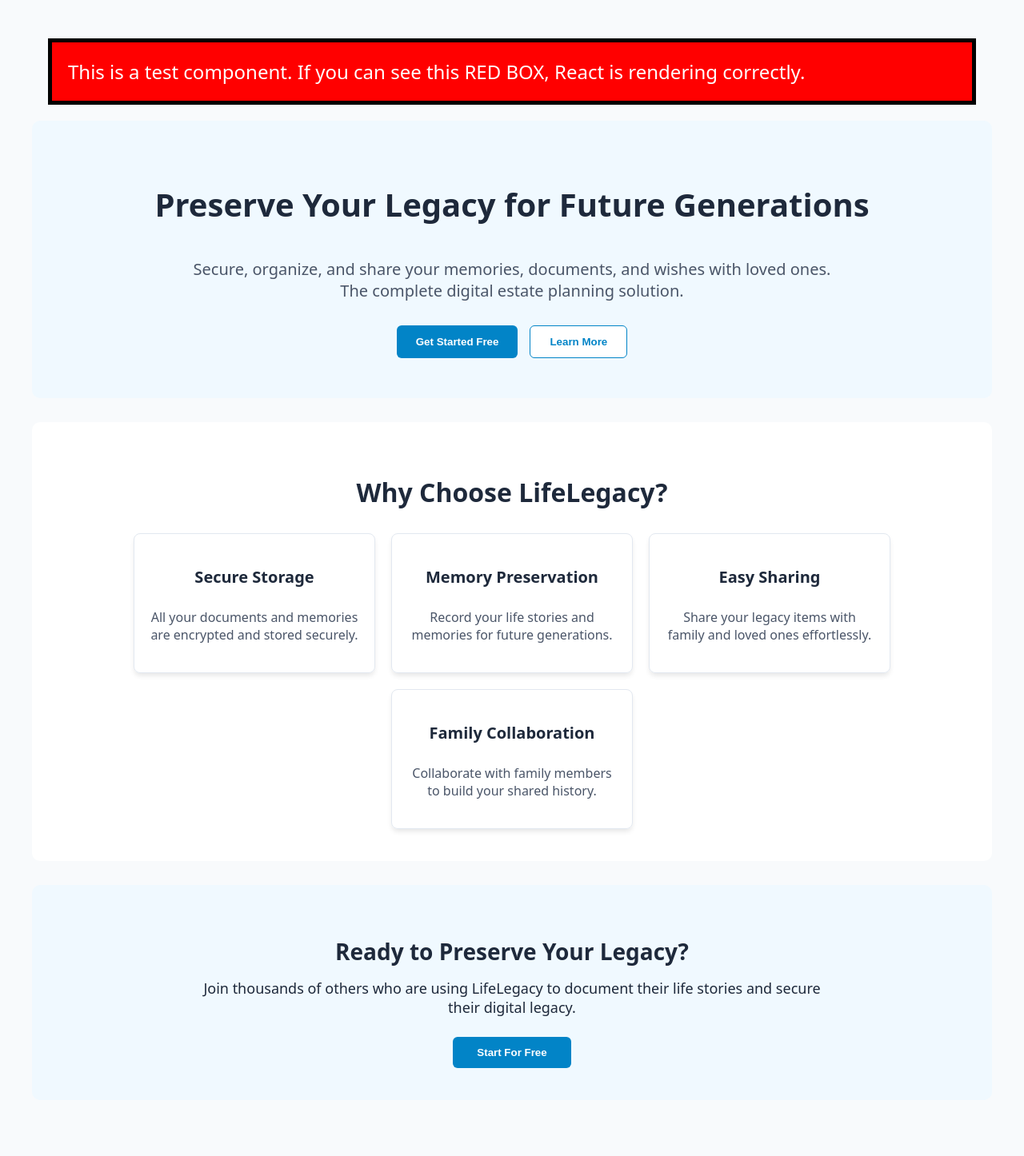
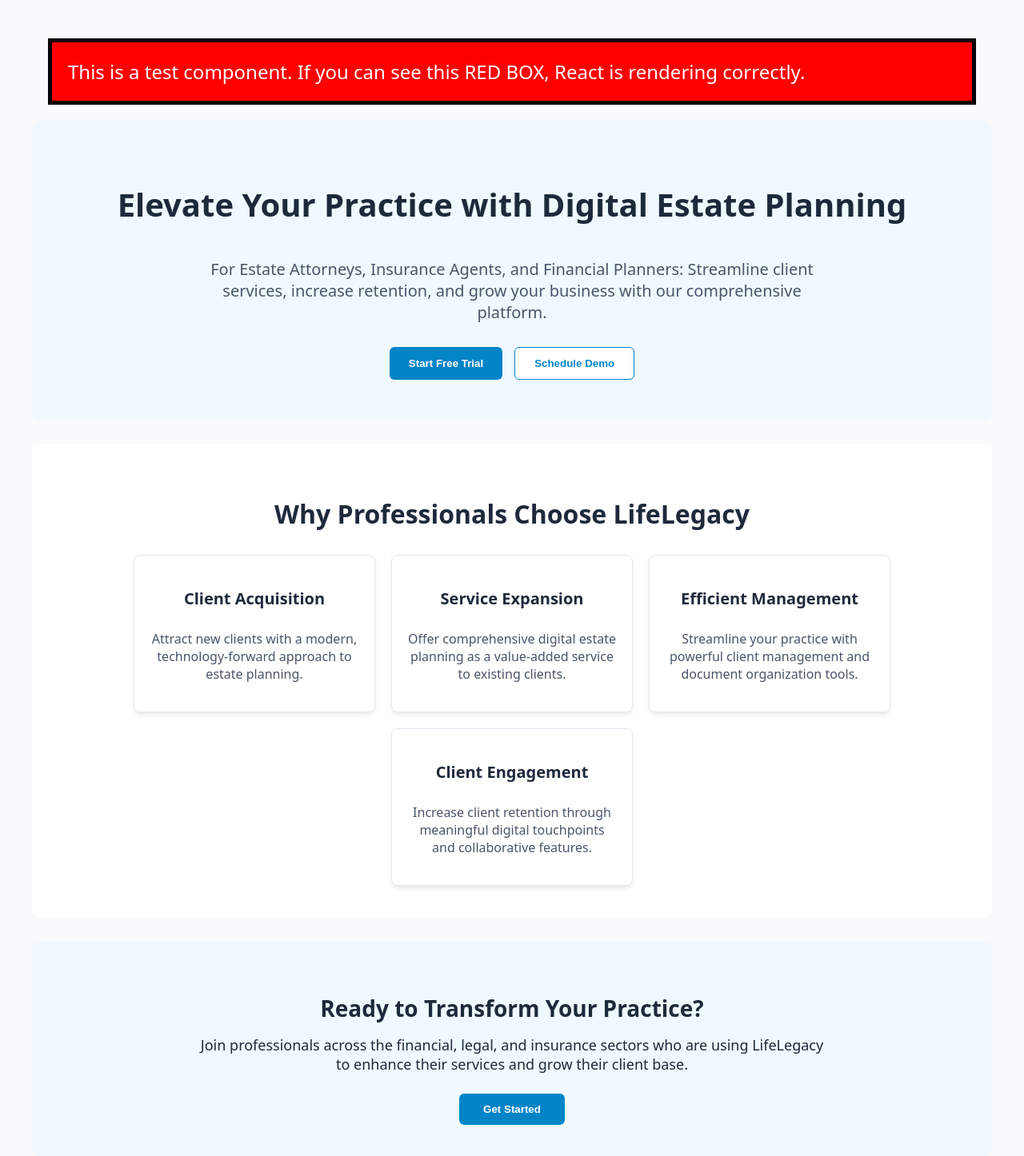
Before and after one commit to cw1960/LifeLegacy.me, a Next.js app: page / in a window 1280 px wide. Shown: the top 1446 px of the page at 80% size. Before the commit the page ends 1404 px from the top, so only its background shows below. Built offline with nearby package versions, Linux system fonts and the light colour scheme.

Commit message:
Update landing page copy to target professionals instead of end clients

```diff
--- a/src/app/page.tsx
+++ b/src/app/page.tsx
@@ -26,11 +26,11 @@
       <div style={{ padding: '50px 0', background: '#f0f9ff', borderRadius: '10px', marginBottom: '30px' }}>
         <div style={{ display: 'flex', flexDirection: 'column', alignItems: 'center', textAlign: 'center' }}>
           <h1 style={{ fontSize: '2.5rem', fontWeight: 'bold', marginBottom: '20px' }}>
-            Preserve Your Legacy for Future Generations
+            Elevate Your Practice with Digital Estate Planning
           </h1>
           <p style={{ fontSize: '1.25rem', color: '#4a5568', maxWidth: '800px', marginBottom: '30px' }}>
-            Secure, organize, and share your memories, documents, and wishes with loved ones.
-            The complete digital estate planning solution.
+            For Estate Attorneys, Insurance Agents, and Financial Planners: Streamline client services,
+            increase retention, and grow your business with our comprehensive platform.
           </p>
           <div style={{ display: 'flex', gap: '15px' }}>
             <button
@@ -45,7 +45,7 @@
                 cursor: 'pointer'
               }}
             >
-              Get Started Free
+              Start Free Trial
             </button>
             <button
               onClick={() => router.push('/about')}
@@ -59,7 +59,7 @@
                 cursor: 'pointer'
               }}
             >
-              Learn More
+              Schedule Demo
             </button>
           </div>
         </div>
@@ -68,15 +68,15 @@
       {/* Features section */}
       <div style={{ padding: '40px 0', background: 'white', borderRadius: '10px' }}>
         <h2 style={{ fontSize: '2rem', fontWeight: 'bold', textAlign: 'center', marginBottom: '30px' }}>
-          Why Choose LifeLegacy?
+          Why Professionals Choose LifeLegacy
         </h2>
 
         <div style={{ display: 'flex', flexWrap: 'wrap', justifyContent: 'center', gap: '20px' }}>
           {[
-            { title: 'Secure Storage', description: 'All your documents and memories are encrypted and stored securely.' },
-            { title: 'Memory Preservation', description: 'Record your life stories and memories for future generations.' },
-            { title: 'Easy Sharing', description: 'Share your legacy items with family and loved ones effortlessly.' },
-            { title: 'Family Collaboration', description: 'Collaborate with family members to build your shared history.' }
+            { title: 'Client Acquisition', description: 'Attract new clients with a modern, technology-forward approach to estate planning.' },
+            { title: 'Service Expansion', description: 'Offer comprehensive digital estate planning as a value-added service to existing clients.' },
+            { title: 'Efficient Management', description: 'Streamline your practice with powerful client management and document organization tools.' },
+            { title: 'Client Engagement', description: 'Increase client retention through meaningful digital touchpoints and collaborative features.' }
           ].map((feature, index) => (
             <div key={index} style={{
               width: '260px',
@@ -109,10 +109,11 @@
         textAlign: 'center'
       }}>
         <h2 style={{ fontSize: '1.75rem', fontWeight: 'bold', marginBottom: '15px' }}>
-          Ready to Preserve Your Legacy?
+          Ready to Transform Your Practice?
         </h2>
         <p style={{ fontSize: '1.125rem', marginBottom: '25px', maxWidth: '800px', margin: '0 auto 25px' }}>
-          Join thousands of others who are using LifeLegacy to document their life stories and secure their digital legacy.
+          Join professionals across the financial, legal, and insurance sectors who are using LifeLegacy
+          to enhance their services and grow their client base.
         </p>
         <button
           onClick={() => router.push('/auth/register')}
@@ -126,7 +127,7 @@
             cursor: 'pointer'
           }}
         >
-          Start For Free
+          Get Started
         </button>
       </div>
     </div>
```
